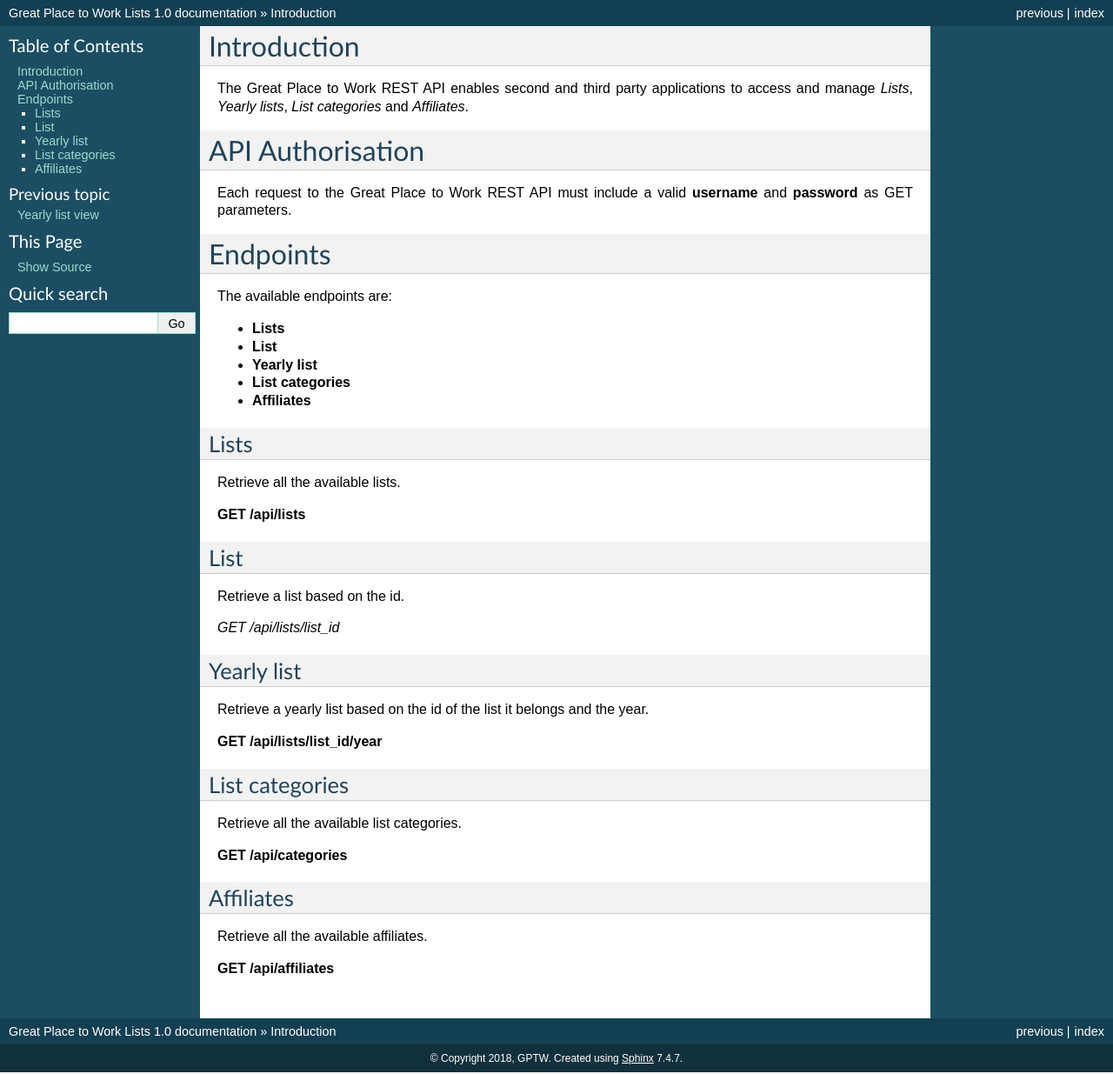
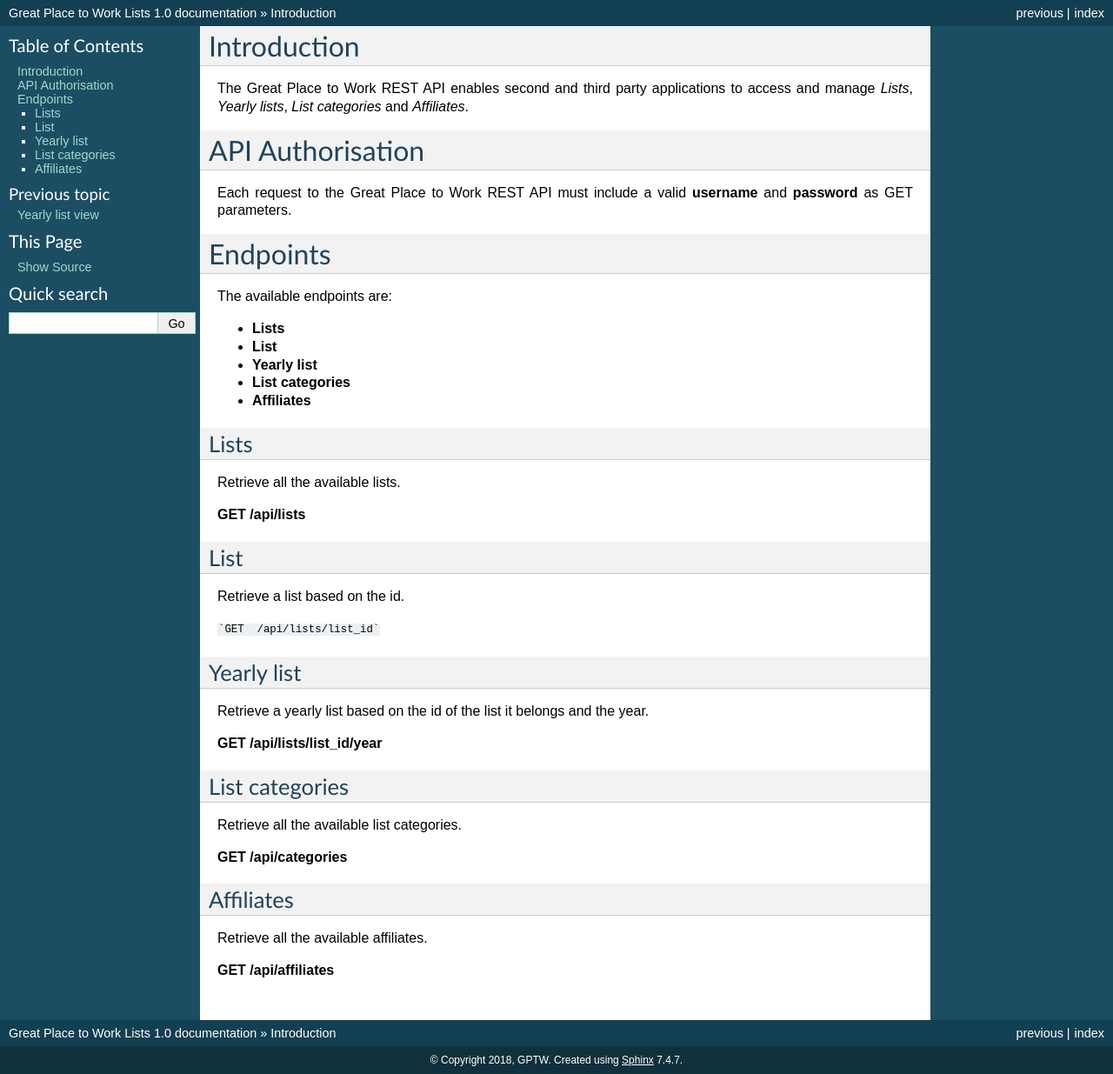
Before and after one commit to treste91/Great-Place-to-Work-Lists, a Sphinx documentation site: the page built from docs/api/intro.rst, in a window 1280 px wide. Shown: the whole page at 87% size. Built offline with Sphinx 7.4.7, drawn with Linux system fonts in a browser that asks for light colours.

Commit message:
Update intro.rst

````diff
--- a/docs/api/intro.rst
+++ b/docs/api/intro.rst
@@ -31,7 +31,7 @@
 
 Retrieve a list based on the id.
 
-`GET  /api/lists/list_id`
+```GET  /api/lists/list_id```
 
 Yearly list
 ------------
````
